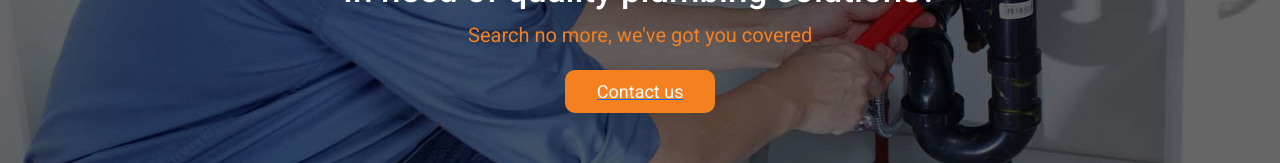
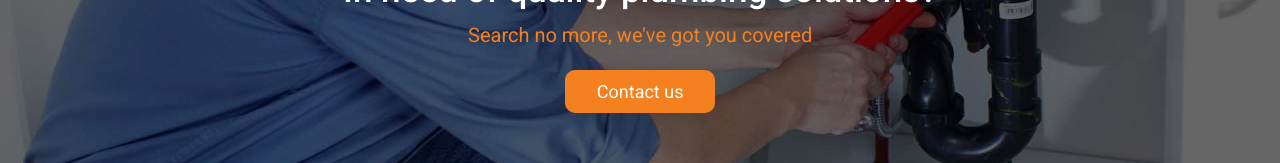
Before and after one commit to Manenomyk/Walez-Plumbing, a React (Create React App) app: page / in a window 1280 px wide. Shown: the part 441-604 px from the top of the page. Built offline with nearby package versions, Linux system fonts and the light colour scheme.

Commit message:
linkings

```diff
--- a/src/Pages/Home/Home.css
+++ b/src/Pages/Home/Home.css
@@ -109,6 +109,10 @@ body{
     width: 150px;
     display: flex;
     justify-content: center;
+
+}
+.linky{
+    text-decoration: none;
 }
 .btnbody{
     display: flex;
--- a/src/Pages/Home/Home.js
+++ b/src/Pages/Home/Home.js
@@ -68,7 +68,7 @@ function Home() {
             <h2>In need of quality plumbing solutions?</h2>
             <p>Search no more, we've got you covered</p>
             <div className="btnbody">
-              <a href="#contact">
+              <a className="linky" href="#contact">
               <div className="buton">Contact us</div>
               </a>
             </div>
```
